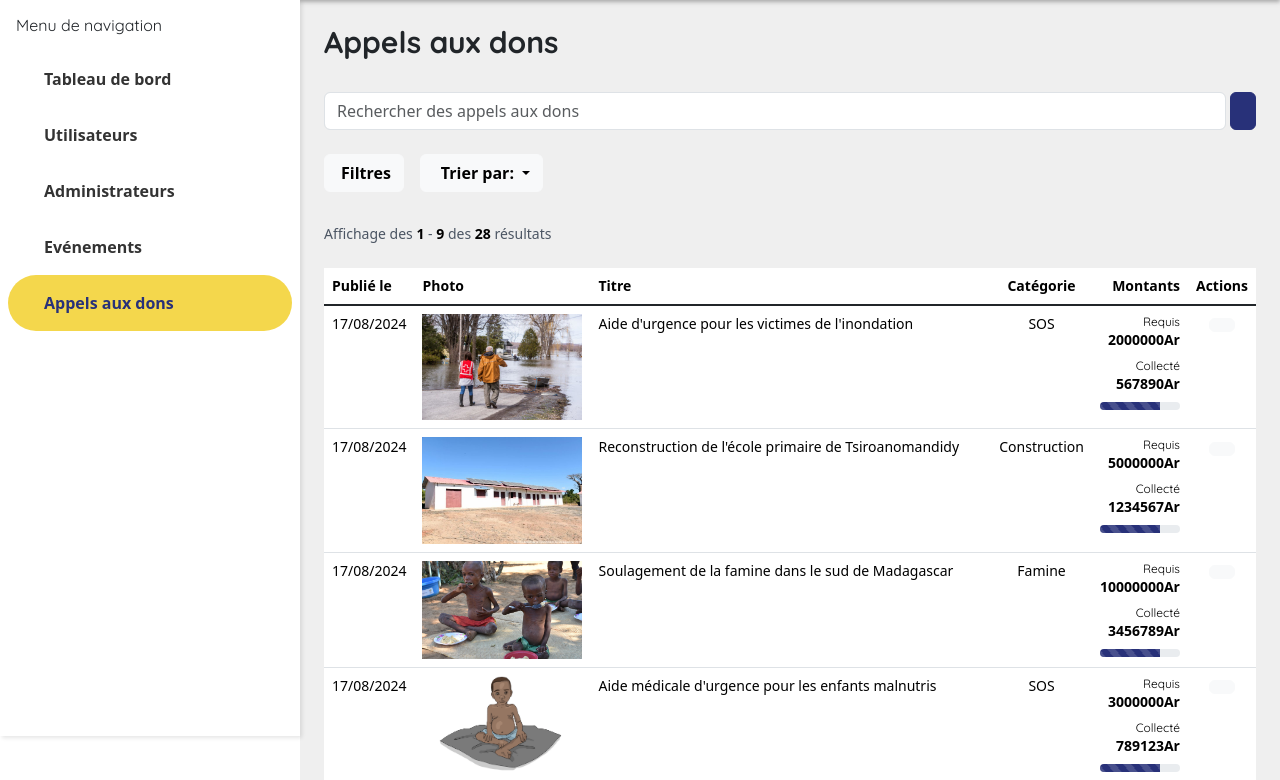
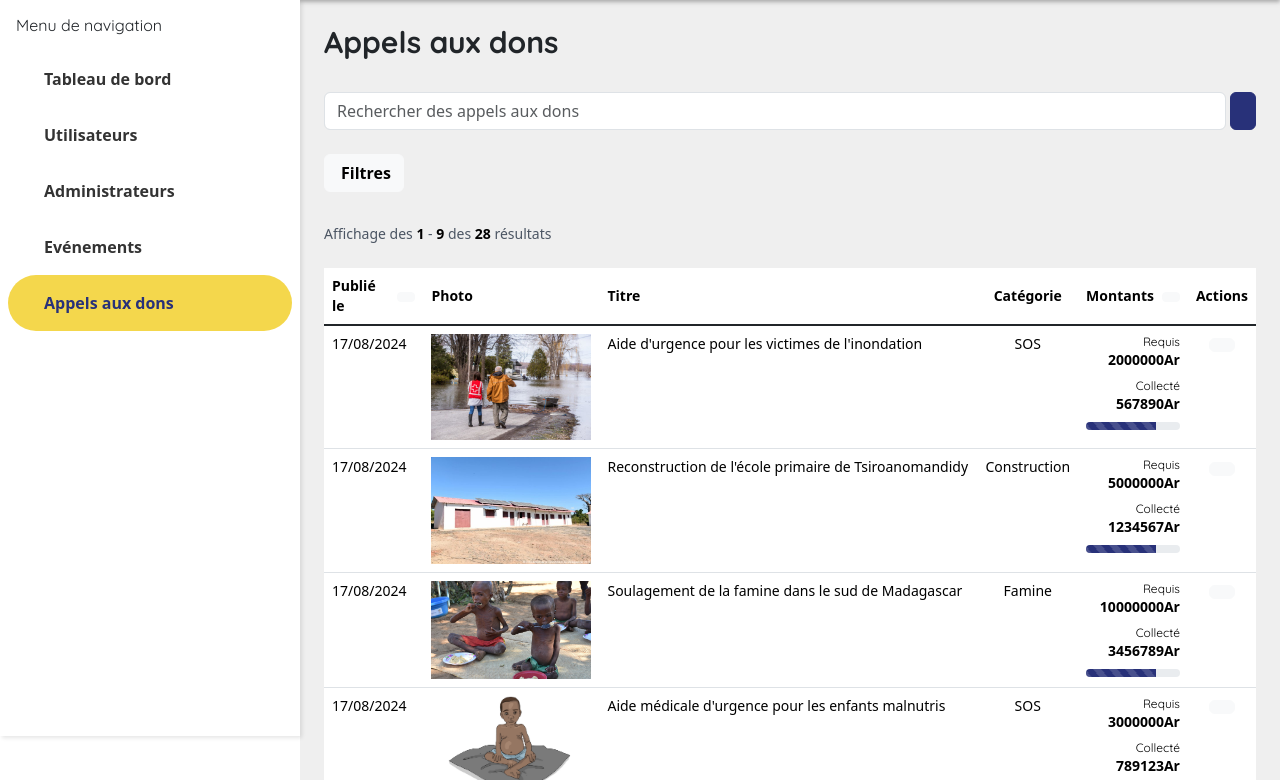
Before and after one commit to AmazingTool777/gestion-association-laravel-mysql, a Laravel app: page /back-office/donation-calls in a window 1280 px wide. Shown: the part 64-844 px from the top of the page. Run offline with Laravel 10, Linux system fonts and the light colour scheme; a user stored in the database is signed in; data comes from the database, SQL or seed files in the repository; style sheets or scripts are compiled from the project's sources; parts of the project's set-up code (start-up, migrations or seed data) failed here and were passed over.

Commit message:
Any zan e

```diff
--- /dev/null
+++ b/resources/scss/components/_col-sort-field.scss
@@ -0,0 +1,5 @@
+.dropdown.col-sort-field {
+    .dropdown-toggle::after {
+        display: none !important;
+    }
+}
--- a/resources/scss/donation-call/list.bo.scss
+++ b/resources/scss/donation-call/list.bo.scss
@@ -1,3 +1,4 @@
+@forward "../components/col-sort-field";
 @use "../mixins/tailwindcss" as *;
 
 @include TailwindCSS;
--- a/resources/views/components/app-layout/navbar.blade.php
+++ b/resources/views/components/app-layout/navbar.blade.php
@@ -28,7 +28,6 @@
                 ['href' => '/', 'label' => 'Accueil'],
                 ['href' => '/about', 'label' => 'HelloAsso'],
                 ['href' => '/events', 'label' => 'Evénements'],
-                ['href' => '/contact', 'label' => 'Nous contacter'],
             ];
         @endphp
         <ul class="app-navbar__main-nav-links-list flex gap-x-4 h-full">
--- /dev/null
+++ b/resources/views/components/col-sort-field.blade.php
@@ -0,0 +1,37 @@
+@props(['key', 'orders', 'defaultQuery', 'title', 'isDefault' => null, 'alignEnd' => false])
+
+<div class="dropdown col-sort-field">
+    @php
+        $sortFaIcon =
+            Request::query('sort_by', $isDefault ? $key : null) !== $key
+                ? 'sort'
+                : (Request::query('order', $isDefault) === 'asc'
+                    ? 'arrow-up text-primary'
+                    : 'arrow-down text-primary');
+    @endphp
+    <a href="#" role="button" data-bs-toggle="dropdown" aria-expanded="false"
+        class="btn btn-sm btn-light dropdown-toggle">
+        <i class="fa-solid fa-{{ $sortFaIcon }}" data-bs-toggle="tooltip"
+            data-bs-title="Trier par {{ $title }}"></i>
+    </a>
+    <ul class="dropdown-menu @if ($alignEnd) dropdown-menu-end @endif">
+        @foreach ($orders as $order)
+            @php
+                $faIcon = isset($order['fa-icon'])
+                    ? $order['fa-icon']
+                    : ($order['value'] === 'asc'
+                        ? 'angle-up'
+                        : 'angle-down');
+                $url = DataListQueryParamsUtils::getSortParamURL($key, $order['value']);
+                $isActive = DataListQueryParamsUtils::matchesSortQuery($key, $order['value'], $defaultQuery);
+            @endphp
+            <li>
+                <a href="{{ $url }}"
+                    class="dropdown-item @if ($isActive) active @endif text-sm">
+                    <i class="fa-solid fa-{{ $faIcon }} mr-2"></i>
+                    {{ $order['label'] }}
+                </a>
+            </li>
+        @endforeach
+    </ul>
+</div>
--- a/resources/views/donation_call/bo/detail.blade.php
+++ b/resources/views/donation_call/bo/detail.blade.php
@@ -99,7 +99,7 @@
                     </template>
                     {{-- Donations list --}}
                     <template x-if="isLoaded">
-                        <table class="table text-sm align-middle">
+                        <table class="table table-hover text-sm align-middle">
                             <thead>
                                 <tr>
                                     <th scope="col">Nom complet</th>
--- a/resources/views/donation_call/bo/list.blade.php
+++ b/resources/views/donation_call/bo/list.blade.php
@@ -69,7 +69,6 @@
                             ],
                         ];
                     @endphp
-                    <x-sort-field :params="$sortParams" :default-query="$defaultSort" />
                 </x-slot>
             </x-filters-field>
         </div>
@@ -80,12 +79,38 @@
                 <div class="table-responsive-lg">
                     <table class="table table-hover text-sm mb-0">
                         <thead>
-                            <tr>
-                                <th scope="col">Publié le</th>
+                            <tr class="align-middle">
+                                <th scope="col">
+                                    <div class="flex items-center gap-x-2">
+                                        <span>Publié le</span>
+                                        <x-col-sort-field key="created_at" :orders="[
+                                            ['value' => 'asc', 'label' => 'Les plus anciens d\'abord'],
+                                            ['value' => 'desc', 'label' => 'Les plus récents d\'abord'],
+                                        ]" :is-default="$defaultSort['order']"
+                                            :default-query="$defaultSort" title="date de publication" />
+                                    </div>
+                                </th>
                                 <th scope="col">Photo</th>
                                 <th scope="col">Titre</th>
                                 <th scope="col" class="text-center">Catégorie</th>
-                                <th scope="col" class="text-right">Montants</th>
+                                <th scope="col" class="text-right">
+                                    <div class="flex items-center gap-x-2">
+                                        <span>Montants</span>
+                                        <x-col-sort-field key="required_amount" :orders="[
+                                            [
+                                                'value' => 'asc',
+                                                'label' => 'Ordre croissant',
+                                                'fa-icon' => 'sort-numeric-up',
+                                            ],
+                                            [
+                                                'value' => 'desc',
+                                                'label' => 'Ordre décroissant',
+                                                'fa-icon' => 'sort-numeric-down',
+                                            ],
+                                        ]" :align-end="true"
+                                            :default-query="$defaultSort" title="montant requis" />
+                                    </div>
+                                </th>
                                 <th scope="col" class="text-center">Actions</th>
                             </tr>
                         </thead>
```
Also changed, not shown: resources/js/donation-call/detail.bo.js (+16 -0 lines).
